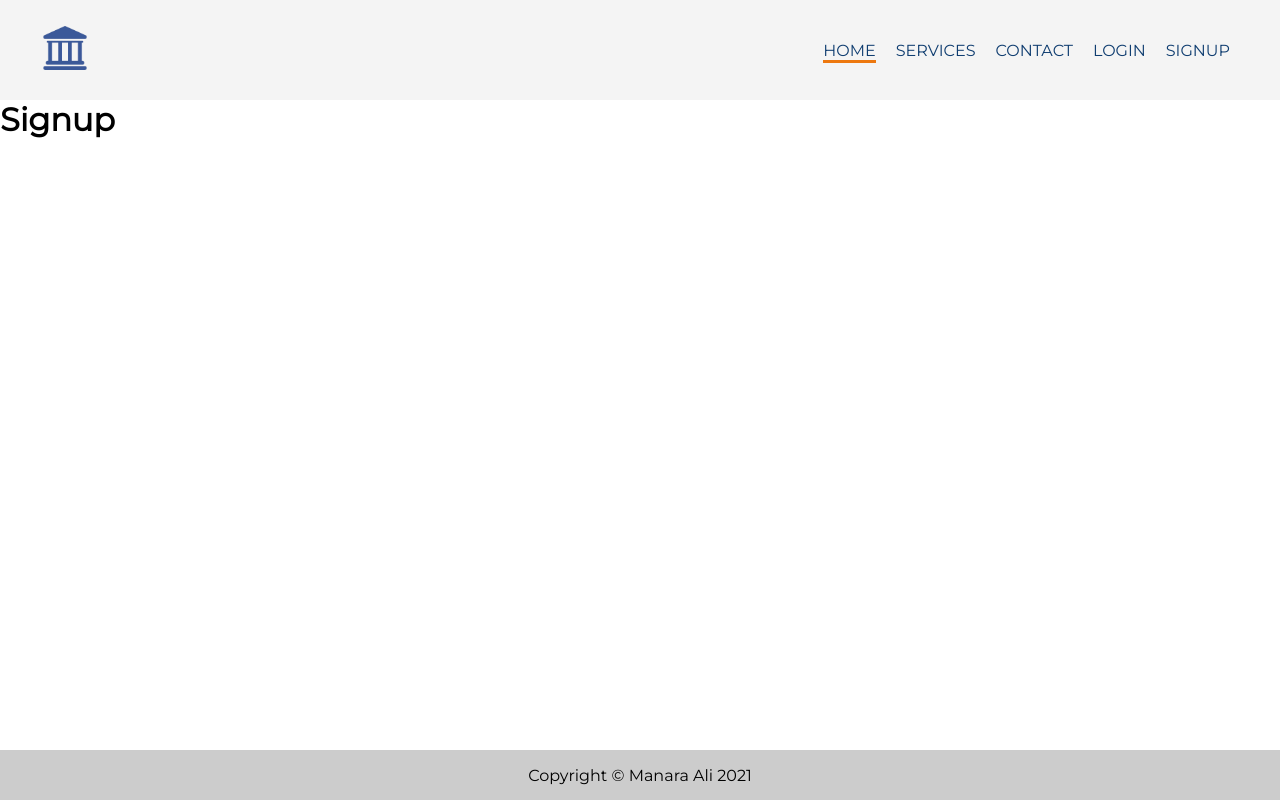
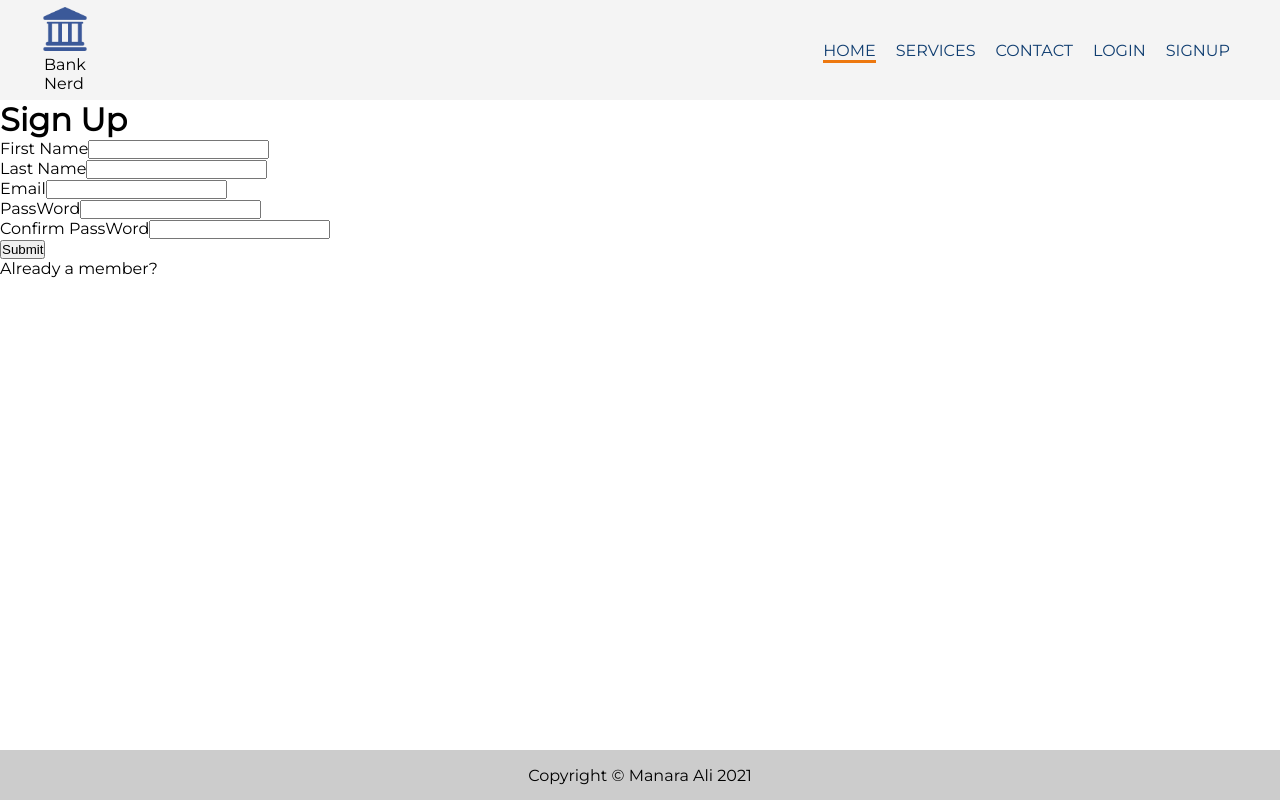
Before and after one commit to Manara-Ali/banking-app, a React (Create React App) app in the folder jsx/: page /signup in a window 1280 px wide. Built offline with nearby package versions, Linux system fonts and the light colour scheme.

Commit message:
Create a sign up form

```diff
--- a/jsx/src/components/navbar/index.jsx
+++ b/jsx/src/components/navbar/index.jsx
@@ -46,6 +46,11 @@ const Navbar = () => {
         <Link to="/">
           <img className="logo" src={logo} alt="" ref={imgRef} />
         </Link>
+        <p style={{ marginLeft: "14px" }}>
+          Bank
+          <br />
+          Nerd
+        </p>
       </div>
       <ul className="nav-container" ref={ulRef}>
         <Link className="nav-links" to="/">
--- a/jsx/src/components/signup/index.jsx
+++ b/jsx/src/components/signup/index.jsx
@@ -1,13 +1,42 @@
 // 1. IMPORT REACT
-import React from "react";
+import React, { Link } from "react";
 
 // 2. ADDITIONAL IMPORTS
 
 // 3. CREATE A FUNCTION BASED COMPONENT
 const SignUp = () => {
   return (
-    <div>
-      <h1>Signup</h1>
+    <div id="container">
+      <div className="form-wrap">
+        <h1>Sign Up</h1>
+        <form>
+          <div className="form-group">
+            <label htmlFor="first-name">First Name</label>
+            <input type="text" name="firstName" id="first-name" />
+          </div>
+          <div className="form-group">
+            <label htmlFor="last-name">Last Name</label>
+            <input type="text" name="lastName" id="last-name" />
+          </div>
+          <div className="form-group">
+            <label htmlFor="email">Email</label>
+            <input type="text" name="email" id="email" />
+          </div>
+          <div className="form-group">
+            <label htmlFor="password">PassWord</label>
+            <input type="text" name="password" id="password" />
+          </div>
+          <div className="form-group">
+            <label htmlFor="confirm-password">Confirm PassWord</label>
+            <input type="text" name="confirmPassword" id="confirm-password" />
+          </div>
+          <button>Submit</button>
+        </form>
+        <div className="member">
+          <p>Already a member?</p>
+          {/* <Link to="/login">Login Here</Link> */}
+        </div>
+      </div>
     </div>
   );
 };
```
